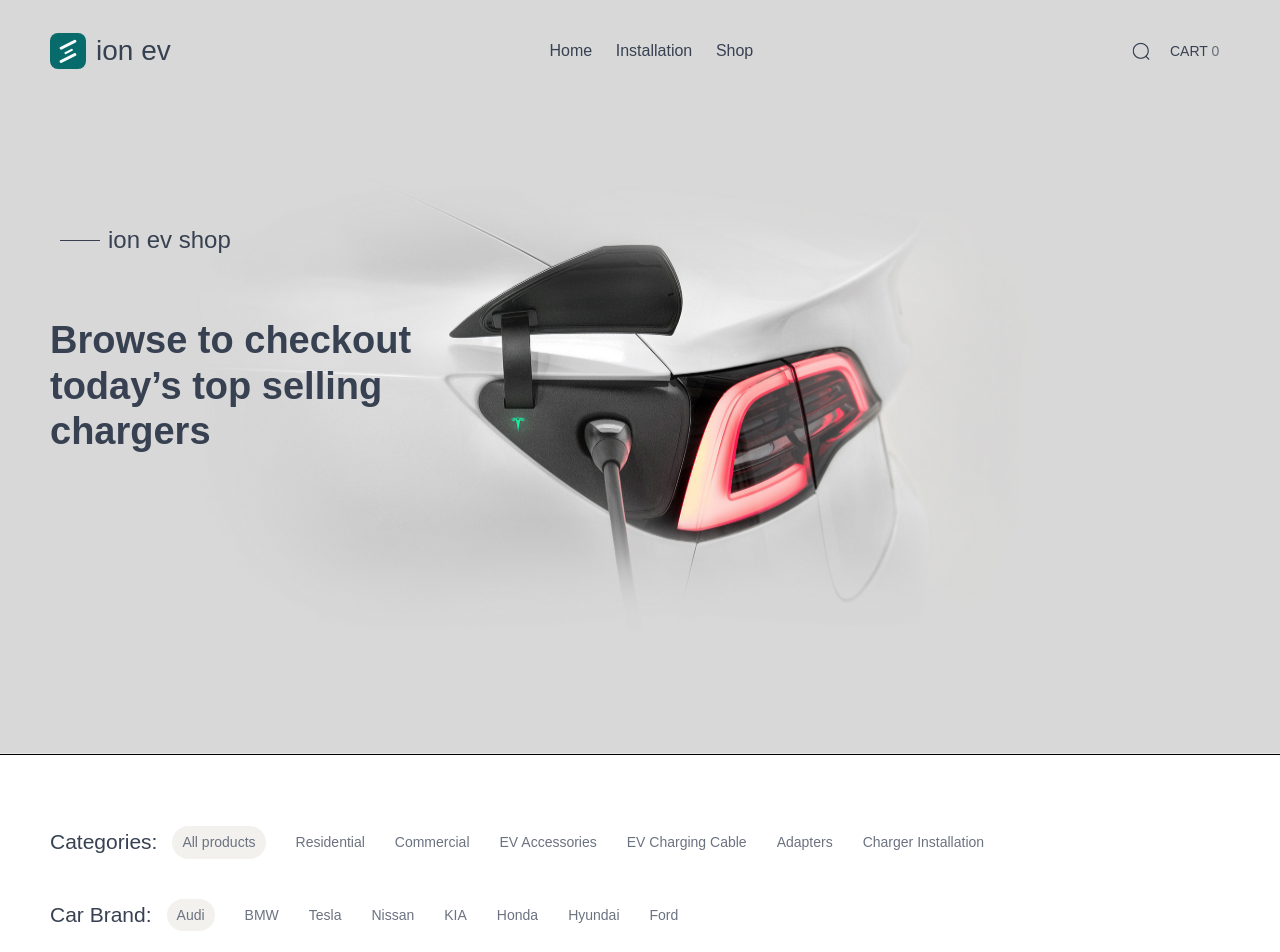
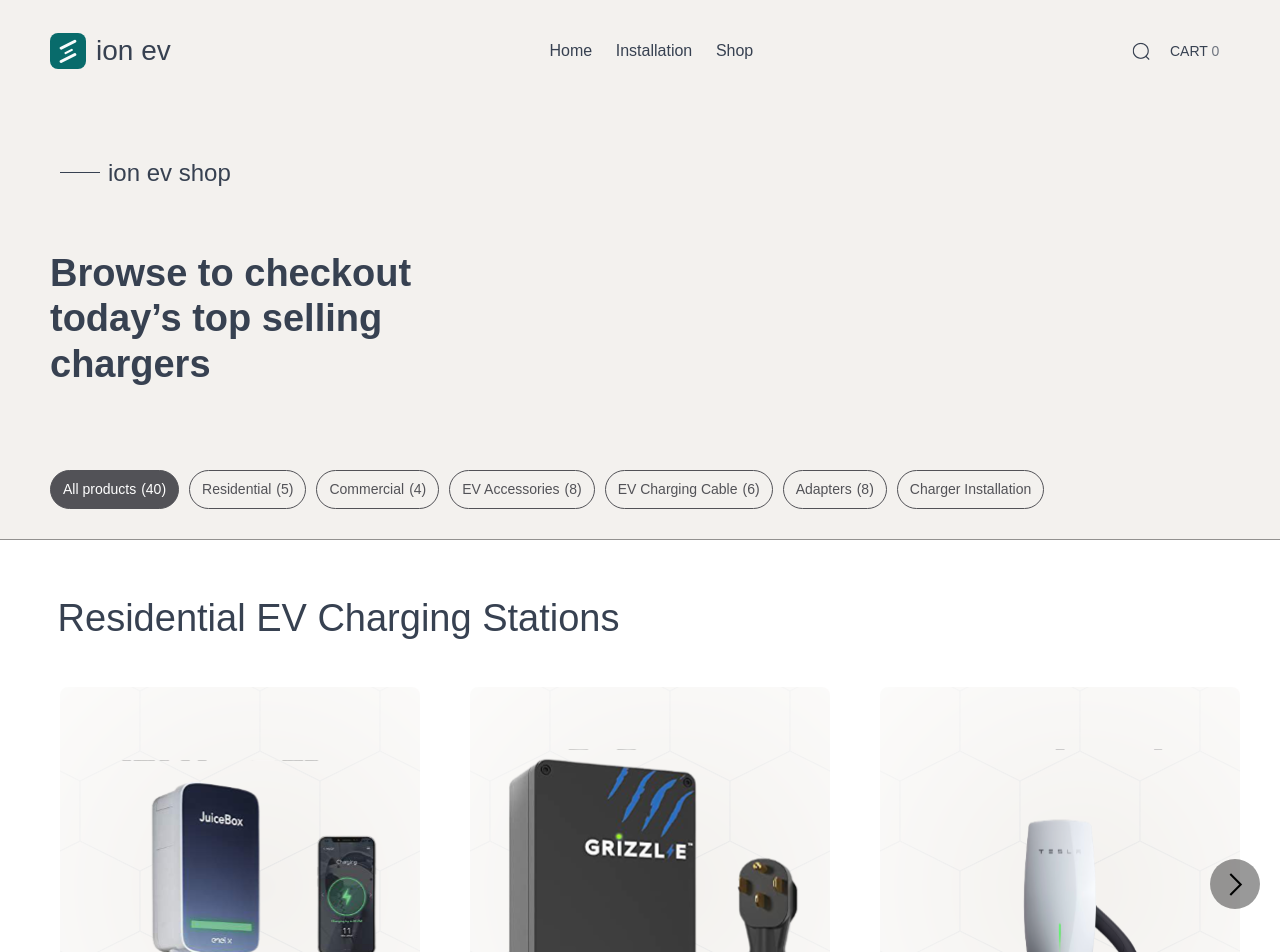
Before and after one commit to owlcode3/ion-ev, a React (Vite) app: page /shop in a window 1280 px wide. Shown: the top 952 px of the page. Built offline with nearby package versions, Linux system fonts and the light colour scheme; a web font is replaced by a local one.

Commit message:
renamed categoryBrand to allProducts, I also made some changes to it's ui

```diff
--- /dev/null
+++ b/src/components/component/AllProducts.tsx
@@ -0,0 +1,31 @@
+
+
+function AllProducts() {
+  return (
+    <ul className="all-products__lists">
+      <li className="all-products__list">
+        All products <span className="all-products__no">(40)</span>
+      </li>
+      <li className="all-products__list">
+        Residential <span className="all-products__no">(5)</span>
+      </li>
+      <li className="all-products__list">
+        Commercial <span className="all-products__no">(4)</span>
+      </li>
+      <li className="all-products__list">
+        EV Accessories <span className="all-products__no">(8)</span>
+      </li>
+      <li className="all-products__list">
+        EV Charging Cable <span className="all-products__no">(6)</span>
+      </li>
+      <li className="all-products__list">
+        Adapters <span className="all-products__no">(8)</span>
+      </li>
+      <li className="all-products__list">
+        Charger Installation
+      </li>
+    </ul>
+  )
+}
+
+export default AllProducts
--- a/src/components/component/CategoryAndBrand.tsx
+++ /dev/null
@@ -1,125 +0,0 @@
-
-
-function CategoryAndBrand() {
-  return (
-    <div className="category-brand">
-      <ul className="category-brand__lists">
-        <li className="category-brand__list">
-          <span className="category-brand__cate-name">
-            Categories:
-          </span>
-          <ul className="category-brand__inner-lists">
-            <li className="category-brand__inner-list">
-              All products
-            </li>
-            <li className="category-brand__inner-list">
-              Residential
-            </li>
-            <li className="category-brand__inner-list">
-              Commercial
-            </li>
-            <li className="category-brand__inner-list">
-              EV Accessories
-            </li>
-            <li className="category-brand__inner-list">
-              EV Charging Cable
-            </li>
-            <li className="category-brand__inner-list">
-              Adapters
-            </li>
-            <li className="category-brand__inner-list">
-              Charger Installation
-            </li>
-          </ul>
-
-          <div className="category-brand__options">
-            <select className="category-brand__select" name="categories" id="categories">
-              <option className="category-brand__option" value="All products">
-                All products
-              </option>
-              <option className="category-brand__option" value="Residential">
-                Residential
-              </option>
-              <option className="category-brand__option" value="Commercial">
-                Commercial
-              </option>
-              <option className="category-brand__option" value="EV Accessories">
-                EV Accessories
-              </option>
-              <option className="category-brand__option" value="EV Charging Cable">
-                EV Charging Cable
-              </option>
-              <option className="category-brand__option" value="Adapters">
-                Adapters
-              </option>
-              <option className="category-brand__option" value="Charger Installation">
-                Charger Installation
-              </option>
-            </select>
-          </div>
-        </li>
-
-        <li className="category-brand__list">
-          <span className="category-brand__cate-name">Car Brand:</span>
-          <ul className="category-brand__inner-lists">
-            <li className="category-brand__inner-list">
-              Audi
-            </li>
-            <li className="category-brand__inner-list">
-              BMW
-            </li>
-            <li className="category-brand__inner-list">
-              Tesla
-            </li>
-            <li className="category-brand__inner-list">
-              Nissan
-            </li>
-            <li className="category-brand__inner-list">
-              KIA
-            </li>
-            <li className="category-brand__inner-list">
-              Honda
-            </li>
-            <li className="category-brand__inner-list">
-              Hyundai
-            </li>
-            <li className="category-brand__inner-list">
-              Ford
-            </li>
-          </ul>
-
-          <div className="category-brand__options">
-            <select className="category-brand__select" name="card brand" id="car brand">
-              <option className="category-brand__option" value="Audi">
-                Audi
-              </option>
-              <option className="category-brand__option" value="BMW">
-                BMW
-              </option>
-              <option className="category-brand__option" value="Tesla">
-                Tesla
-              </option>
-              <option className="category-brand__option" value="Nissan">
-                Nissan
-              </option>
-              <option className="category-brand__option" value="KIA">
-                KIA
-              </option>
-              <option className="category-brand__option" value="Honda">
-                Honda
-              </option>
-              <option className="category-brand__option" value="Hyundai">
-                Hyundai
-              </option>
-              <option className="category-brand__option" value="Ford">
-                Ford
-              </option>
-            </select>
-          </div>
-        </li>
-      </ul>
-    </div>
-  )
-}
-
-export default CategoryAndBrand
--- a/src/components/layouts/Shop/ShopBody.tsx
+++ b/src/components/layouts/Shop/ShopBody.tsx
@@ -1,6 +1,5 @@
 import Accessories from "../../component/Accessories"
 import Adapters from "../../component/Adapters"
-import CategoryAndBrand from "../../component/CategoryAndBrand"
 import ChargerInstallation from "../../component/ChargerInstallation"
 import Charging from "../../component/Charging"
 import Commercial from "../../component/Commercial"
@@ -11,7 +10,6 @@
 function ShopBody() {
   return (
     <div className="shop-body">
-      <CategoryAndBrand />
       <Residential />
       <Commercial />
       <Accessories />
--- a/src/components/layouts/Shop/ShopHeader.tsx
+++ b/src/components/layouts/Shop/ShopHeader.tsx
@@ -2,6 +2,7 @@
 import Header from "../../component/Header";
 import HeroShop from "../../component/HeroShop";
 import MobileNav from "../../component/MobileNav";
+import AllProducts from "../../component/AllProducts";
 
 
 function ShopHeader() {
@@ -23,6 +24,7 @@
     <div className="shop-header">
       <Header setMenuState={setIsMenuOpen} menuState={isMenuOpen} linkParentCn="header__nav-for-shop" linkChildCn="header__link-for-shop" WhatLogo={false} cartParentCn="cart-for-shop" cartIcon="/search-icon-black.svg" hamburgerCn="header__hamburger-line-for-shop" />
       <HeroShop />
+      <AllProducts />
       <MobileNav menuState={isMenuOpen} mobileNavParentCn="shop-header__mobile-nav" mobileNavLinkCn="shop-header__nav" />
     </div>
   )
--- /dev/null
+++ b/src/styles/components/allProducts.scss
@@ -0,0 +1,24 @@
+.all-products__lists {
+  display: flex;
+  align-items: center;
+  flex-wrap: wrap;
+  gap: 1rem;
+}
+
+.all-products__list:nth-child(1) {
+  background: #525257;
+  color: $color-white;
+}
+
+.all-products__list {
+  @extend %center;
+  gap: 0.5rem;
+  font-style: normal;
+  font-weight: 400;
+  font-size: 1.4rem;
+  line-height: 120%;
+  color: #525257;
+  padding: 1rem 1.2rem;
+  border: 0.5px solid #525257;
+  border-radius: 100px;
+}
--- a/src/styles/components/categoryAndBrand.scss
+++ /dev/null
@@ -1,91 +0,0 @@
-.category-brand {
-  width: 100%;
-  height: 25rem;
-  font-style: normal;
-  background: $color-white;
-  border-top: 0.1px solid #000000;
-  border-bottom: 2px solid #e5e7eb;
-}
-
-.category-brand__lists {
-  list-style: none;
-  height: 100%;
-  margin: 0 auto;
-  display: flex;
-  flex-direction: column;
-  justify-content: center;
-  gap: 2rem;
-  width: 100%;
-  padding: 0 5rem;
-  @include media("<=43.75em") {
-    // 700 px
-    padding: 0 2.3rem;
-  }
-}
-
-.category-brand__list {
-  display: flex;
-  align-items: center;
-  gap: 1.5rem;
-}
-
-.category-brand__cate-name {
-  font-weight: 500;
-  font-size: 2.1rem;
-  color: $color-txt-7;
-  white-space: nowrap;
-  @include media("<=38.75em") {
-    // 620px
-    display: flex;
-    align-items: center;
-    gap: 1rem;
-  }
-}
-
-.category-brand__inner-lists {
-  @extend %center;
-  flex-wrap: wrap;
-  list-style: none;
-  justify-content: flex-start;
-  gap: 1rem 3rem;
-  padding: 1rem 0;
-  @include media("<=38.75em") {
-    // 620px
-    display: none;
-  }
-}
-
-.category-brand__inner-list:nth-child(1) {
-  padding: 0.8rem 1rem;
-  background: #f3f1ee;
-  border-radius: 100px;
-}
-
-.category-brand__inner-list {
-  font-weight: 400;
-  font-size: 1.4rem;
-  line-height: 120%;
-  color: #6b7280;
-}
-
-.category-brand__options {
-  display: flex;
-  justify-content: space-between;
-  width: 12rem;
-  display: none;
-  @include media("<=38.75em") {
-    // 620px
-    display: flex;
-  }
-  @include media("<=23.125em") {
-    // 370px
-    width: 10rem;
-  }
-}
-
-.category-brand__select {
-  @include media("<=23.125em") {
-    // 370px
-    width: 100%;
-  }
-}
--- a/src/styles/index.scss
+++ b/src/styles/index.scss
@@ -27,10 +27,10 @@
 // --------------------------- C O M P O N E N T S ----------------------------------
 // ------------------------------------ // ------------------------------------------
 
+@import "./components/allProducts";
 @import "./components/appointment";
 @import "./components/bestSelling";
 @import "./components/cart";
-@import "./components/categoryAndBrand";
 @import "./components/footer";
 @import "./components/header";
 @import "./components/hero";
--- a/src/styles/layouts/shopHeader.scss
+++ b/src/styles/layouts/shopHeader.scss
@@ -1,17 +1,26 @@
 .shop-header {
-  @extend %center;
-  position: relative;
+  // @extend %center;
+  // position: relative;
+  // flex-direction: column;
+  // justify-content: flex-start;
+  // align-items: stretch;
+  // gap: 15rem;
+  // background-image: url(/shop-bg.svg);
+  // background-size: cover;
+  // background-position: center;
+  // background-repeat: no-repeat;
+  // height: 75.4rem;
+
+  // @extend %center;
+  display: flex;
   flex-direction: column;
-  justify-content: flex-start;
-  align-items: stretch;
-  gap: 15rem;
-  background-image: url(/shop-bg.svg);
-  background-size: cover;
-  background-position: center;
-  background-repeat: no-repeat;
+  justify-content: space-between;
   width: 100%;
-  height: 75.4rem;
   padding: 3rem 5rem;
+  height: 54rem;
+  background: #f3f1ee;
+  border-bottom: 0.1px solid rgb(0, 0, 0, 0.4);
+
   @include media("<=phone") {
     gap: 20rem;
   }
```
